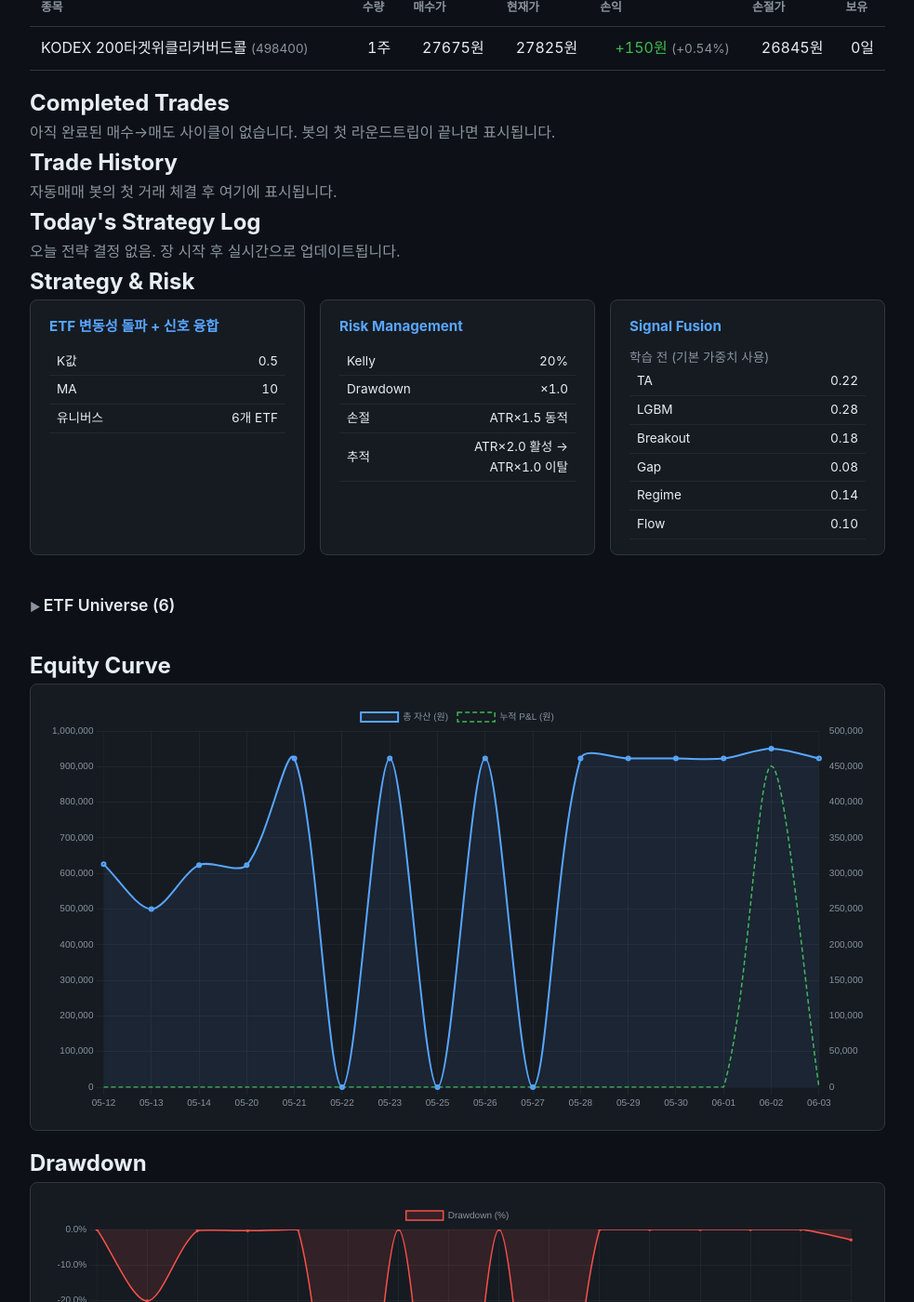
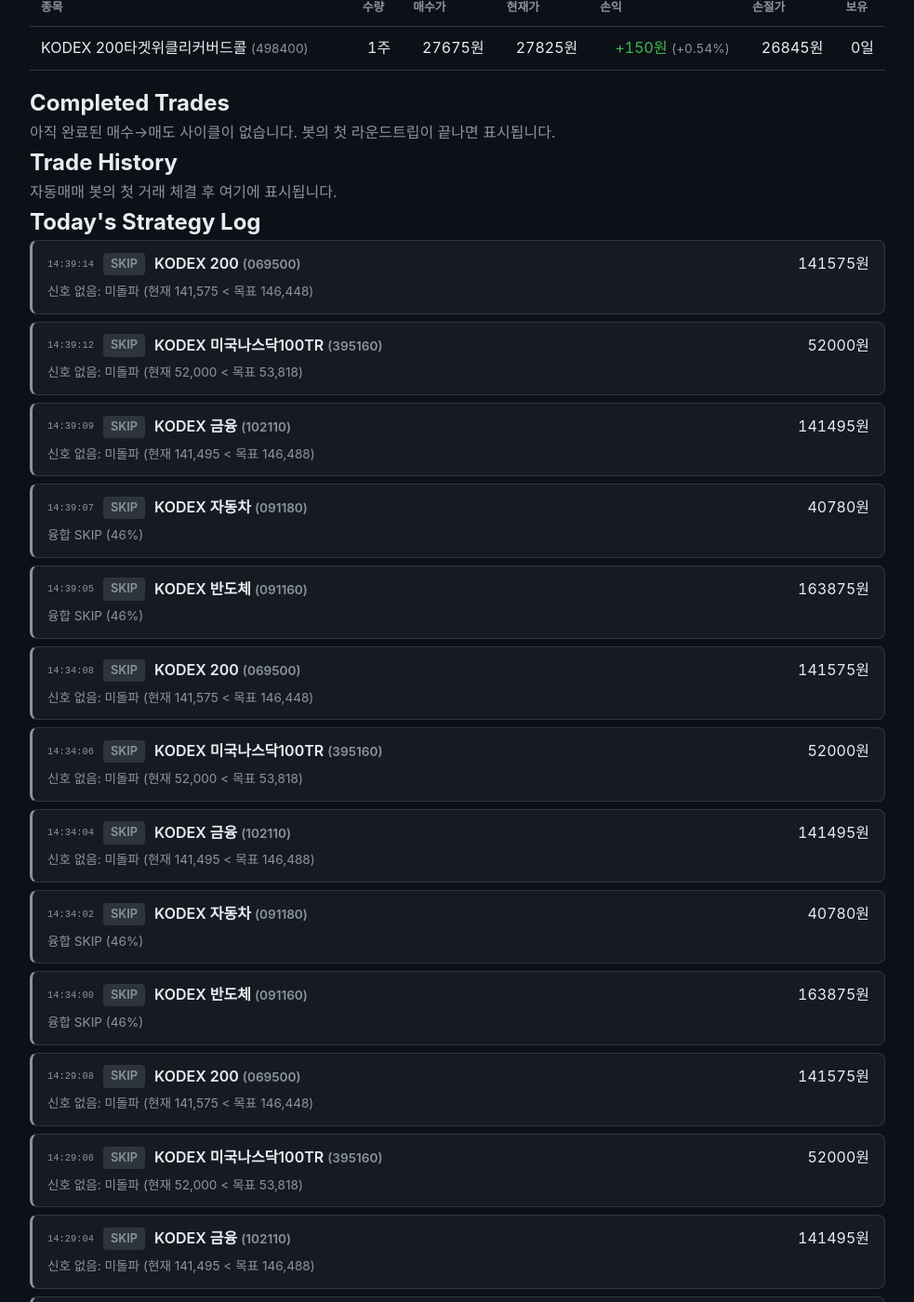
Before and after one commit to BudongJW/kis-trading-journal, a Jekyll site: the page built from index.html, in a window 1280 px wide and 1400 px high, scrolled down 1509 px. Shown: the whole window at 93% size, without its empty margins (148-1131 px from the left). Built offline with Jekyll 4.4.1, drawn with Linux system fonts in a browser that asks for light colours; nearby versions of some CDN libraries; some of the changed text lies outside the part shown.

Commit message:
auto: portfolio update 14:41

```diff
--- a/_data/portfolio.json
+++ b/_data/portfolio.json
@@ -1,5 +1,5 @@
 {
-  "updated_at": "2026-06-03T08:01:37.540342",
+  "updated_at": "2026-06-03T14:41:38.504740",
   "initial_capital": 500000,
   "cash": 922856,
   "holdings": [
@@ -301,7 +301,7 @@
     "vol_percentile": 44.0,
     "overnight_gap": {
       "direction": "neutral",
-      "strength": 0.1,
+      "strength": 0.08,
       "action": "normal"
     },
     "strong_sectors": [
@@ -358,8 +358,15 @@
     "trained": false
   },
   "bear_strategy": {
-    "regime": "BULL",
-    "enabled": false
+    "enabled": true,
+    "regime": "CAUTION",
+    "confidence": 0.65,
+    "sma_ratio": 1.0033,
+    "canary_bad": 1,
+    "canary_scores": {
+      "195930": 0.9968,
+      "132030": -0.1732
+    }
   },
   "us_session": {
     "enabled": true,
@@ -370,5 +377,194 @@
     "budget_pct": 0.4,
     "regime_linked": true
   },
-  "decisions": []
+  "decisions": [
+    {
+      "time": "14:39:14",
+      "symbol": "069500",
+      "name": "KODEX 200",
+      "action": "skip",
+      "reason": "신호 없음: 미돌파 (현재 141,575 < 목표 146,448)",
+      "price": 141575,
+      "ta_total": -6.1
+    },
+    {
+      "time": "14:39:12",
+      "symbol": "395160",
+      "name": "KODEX 미국나스닥100TR",
+      "action": "skip",
+      "reason": "신호 없음: 미돌파 (현재 52,000 < 목표 53,818)",
+      "price": 52000,
+      "ta_total": 0.4
+    },
+    {
+      "time": "14:39:09",
+      "symbol": "102110",
+      "name": "KODEX 금융",
+      "action": "skip",
+      "reason": "신호 없음: 미돌파 (현재 141,495 < 목표 146,488)",
+      "price": 141495,
+      "ta_total": -6.3
+    },
+    {
+      "time": "14:39:07",
+      "symbol": "091180",
+      "name": "KODEX 자동차",
+      "action": "skip",
+      "reason": "융합 SKIP (46%)",
+      "price": 40780,
+      "ta_total": 18.2,
+      "lgbm_prob": 0.5
+    },
+    {
+      "time": "14:39:05",
+      "symbol": "091160",
+      "name": "KODEX 반도체",
+      "action": "skip",
+      "reason": "융합 SKIP (46%)",
+      "price": 163875,
+      "ta_total": 14.8,
+      "lgbm_prob": 0.5
+    },
+    {
+      "time": "14:34:08",
+      "symbol": "069500",
+      "name": "KODEX 200",
+      "action": "skip",
+      "reason": "신호 없음: 미돌파 (현재 141,575 < 목표 146,448)",
+      "price": 141575,
+      "ta_total": -6.1
+    },
+    {
+      "time": "14:34:06",
+      "symbol": "395160",
+      "name": "KODEX 미국나스닥100TR",
+      "action": "skip",
+      "reason": "신호 없음: 미돌파 (현재 52,000 < 목표 53,818)",
+      "price": 52000,
+      "ta_total": 0.4
+    },
+    {
+      "time": "14:34:04",
+      "symbol": "102110",
+      "name": "KODEX 금융",
+      "action": "skip",
+      "reason": "신호 없음: 미돌파 (현재 141,495 < 목표 146,488)",
+      "price": 141495,
+      "ta_total": -6.3
+    },
+    {
+      "time": "14:34:02",
+      "symbol": "091180",
+      "name": "KODEX 자동차",
+      "action": "skip",
+      "reason": "융합 SKIP (46%)",
+      "price": 40780,
+      "ta_total": 18.2,
+      "lgbm_prob": 0.5
+    },
+    {
+      "time": "14:34:00",
+      "symbol": "091160",
+      "name": "KODEX 반도체",
+      "action": "skip",
+      "reason": "융합 SKIP (46%)",
+      "price": 163875,
+      "ta_total": 14.8,
+      "lgbm_prob": 0.5
+    },
+    {
+      "time": "14:29:08",
+      "symbol": "069500",
+      "name": "KODEX 200",
+      "action": "skip",
+      "reason": "신호 없음: 미돌파 (현재 141,575 < 목표 146,448)",
+      "price": 141575,
+      "ta_total": -6.1
+    },
+    {
+      "time": "14:29:06",
+      "symbol": "395160",
+      "name": "KODEX 미국나스닥100TR",
+      "action": "skip",
+      "reason": "신호 없음: 미돌파 (현재 52,000 < 목표 53,818)",
+      "price": 52000,
+      "ta_total": 0.4
+    },
+    {
+      "time": "14:29:04",
+      "symbol": "102110",
+      "name": "KODEX 금융",
+      "action": "skip",
+      "reason": "신호 없음: 미돌파 (현재 141,495 < 목표 146,488)",
+      "price": 141495,
+      "ta_total": -6.3
+    },
+    {
+      "time": "14:29:01",
+      "symbol": "091180",
+      "name": "KODEX 자동차",
+      "action": "skip",
+      "reason": "융합 SKIP (46%)",
+      "price": 40780,
+      "ta_total": 18.2,
+      "lgbm_prob": 0.5
+    },
+    {
+      "time": "14:28:59",
+      "symbol": "091160",
+      "name": "KODEX 반도체",
+      "action": "skip",
+      "reason": "융합 SKIP (46%)",
+      "price": 163875,
+      "ta_total": 14.8,
+      "lgbm_prob": 0.5
+    },
+    {
+      "time": "14:24:10",
+      "symbol": "069500",
+      "name": "KODEX 200",
+      "action": "skip",
+      "reason": "신호 없음: 미돌파 (현재 141,575 < 목표 146,448)",
+      "price": 141575,
+      "ta_total": -6.1
+    },
+    {
+      "time": "14:24:08",
+      "symbol": "395160",
+      "name": "KODEX 미국나스닥100TR",
+      "action": "skip",
+      "reason": "신호 없음: 미돌파 (현재 52,000 < 목표 53,818)",
+      "price": 52000,
+      "ta_total": 0.4
+    },
+    {
+      "time": "14:24:05",
+      "symbol": "102110",
+      "name": "KODEX 금융",
+      "action": "skip",
+      "reason": "신호 없음: 미돌파 (현재 141,495 < 목표 146,488)",
+      "price": 141495,
+      "ta_total": -6.3
+    },
+    {
+      "time": "14:24:03",
+      "symbol": "091180",
+      "name": "KODEX 자동차",
+      "action": "skip",
+      "reason": "융합 SKIP (46%)",
+      "price": 40780,
+      "ta_total": 18.2,
+      "lgbm_prob": 0.5
+    },
+    {
+      "time": "14:24:01",
+      "symbol": "091160",
+      "name": "KODEX 반도체",
+      "action": "skip",
+      "reason": "융합 SKIP (46%)",
+      "price": 163875,
+      "ta_total": 14.8,
+      "lgbm_prob": 0.5
+    }
+  ]
 }
```
